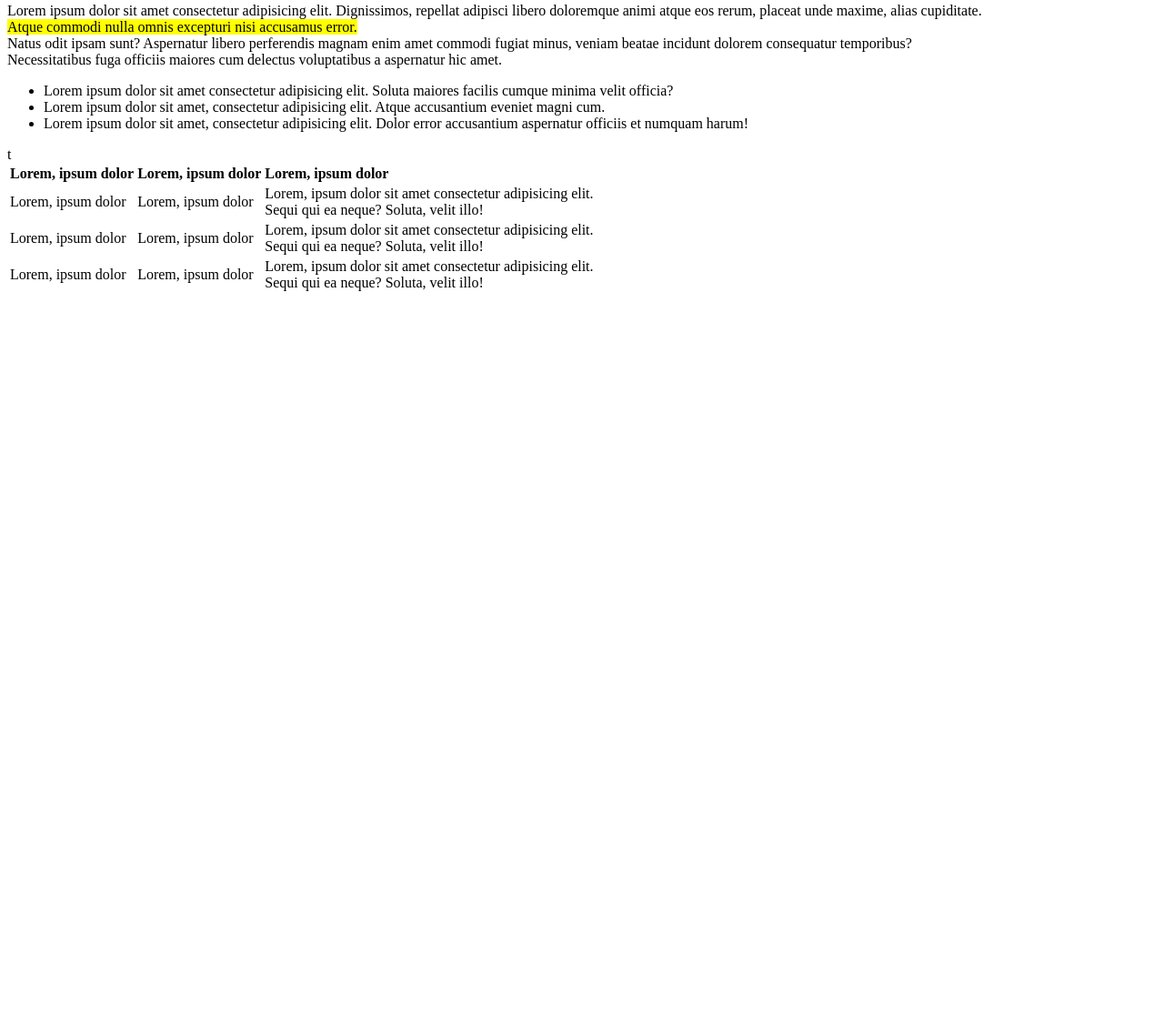
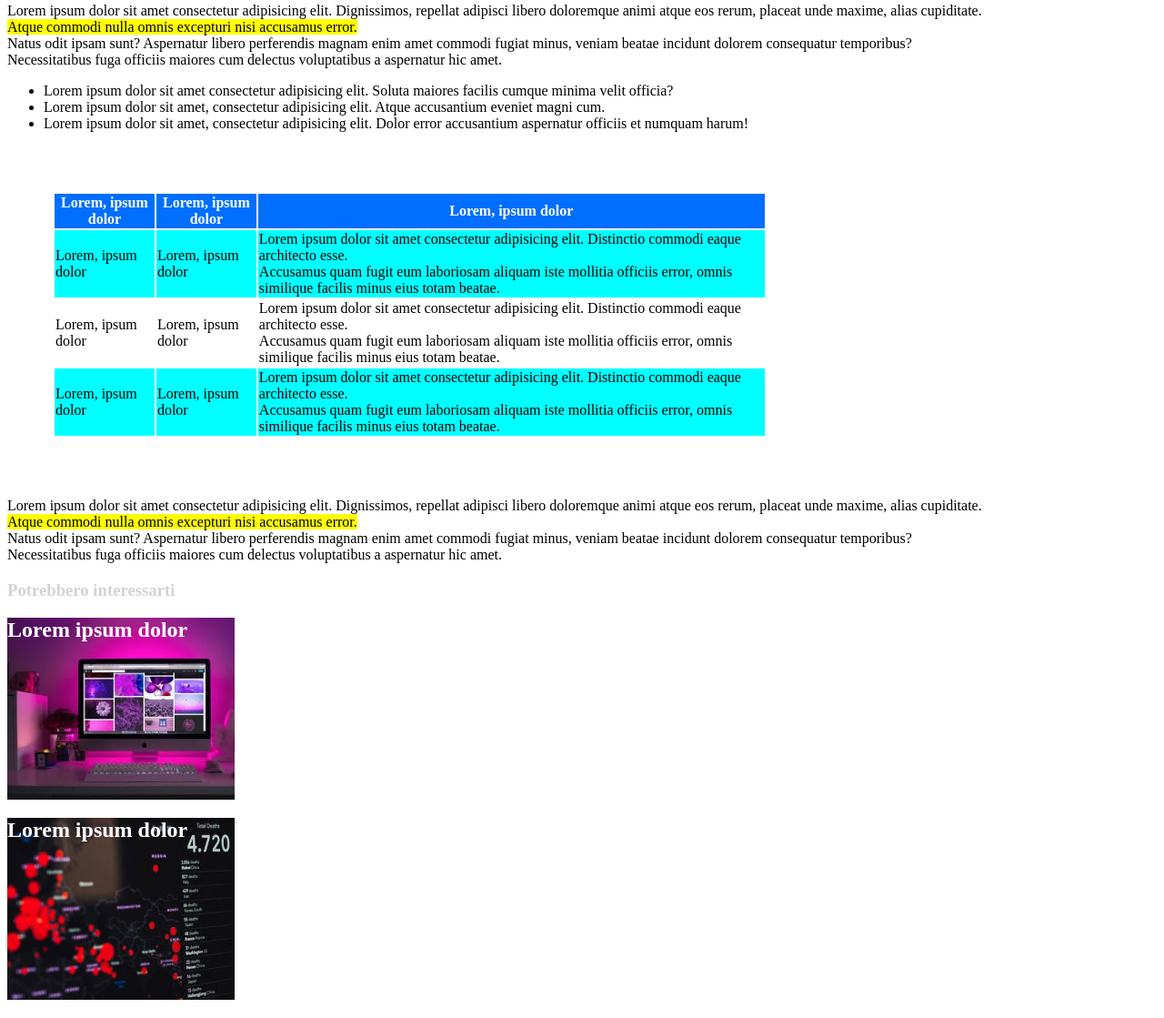
Before and after one commit to Catiflam/html-css-booleaner, a plain HTML site: page index.html in a window 1280 px wide. Shown: the part 719-1838 px from the top of the page at 91% size. Before the commit the page ends 1050 px from the top, so only its background shows below. Drawn offline with Linux system fonts and the light colour scheme.

Commit message:
add footer

```diff
--- a/css/style.css
+++ b/css/style.css
@@ -5,13 +5,8 @@
     background-image: url('../img/pattern.png');
     background-repeat: repeat;
 
+}
 
-}
-body{
-    box-sizing: border-box;
-    text-align: left;
-
-}
 
 .logo{
     font-size:  18px;
@@ -39,3 +34,33 @@ body{
 .background-lorem{
     background-color: yellow;
 }
+table{
+    width: 70%;
+    height: 50%;
+    padding: 50px;
+    box-sizing: border-box;
+}
+.table-row{
+    background-color:rgb(0, 110, 255);
+    color: white;
+
+}
+.table-line{
+    background-color: aqua;
+}
+
+.foot{
+    background-image: url('../img/monitor.jpg');
+    width: 250px;
+    height: 200px;
+    color: white;
+}
+.feet{
+    background-image: url('../img/graph.jpg');
+    width: 250px;
+    height: 200px;
+    color: white;
+}
+h3{
+    color: lightgray;
+}
--- a/index.html
+++ b/index.html
@@ -39,36 +39,44 @@
                 </ul>
 
                 <table>
-                    <thead>
+                    <thead class="table-row">
                         <th>Lorem, ipsum dolor</th>
                         <th>Lorem, ipsum dolor </th>
                         <th>Lorem, ipsum dolor</th>
                     </thead>
                     <tbody>
-                        <tr>
+                        <tr class="table-line">
                             <td>Lorem, ipsum dolor</td>
                             <td>Lorem, ipsum dolor</td>
-                            <td>Lorem, ipsum dolor sit amet consectetur adipisicing elit. <br>
-                                 Sequi qui ea neque? Soluta, velit illo!</td>
+                            <td>Lorem ipsum dolor sit amet consectetur adipisicing elit. Distinctio commodi eaque architecto esse. <br>
+                                 Accusamus quam fugit eum laboriosam aliquam iste mollitia officiis error, omnis similique facilis minus eius totam beatae.</td>
                         </tr>
                         <tr>
                             <td>Lorem, ipsum dolor</td>
                             <td>Lorem, ipsum dolor</td>
-                            <td>Lorem, ipsum dolor sit amet consectetur adipisicing elit. <br>
-                                 Sequi qui ea neque? Soluta, velit illo!</td>
+                            <td>Lorem ipsum dolor sit amet consectetur adipisicing elit. Distinctio commodi eaque architecto esse. <br>
+                                Accusamus quam fugit eum laboriosam aliquam iste mollitia officiis error, omnis similique facilis minus eius totam beatae.</td>
                         </tr>
-                        <tr>
+                        <tr class="table-line">
                             <td>Lorem, ipsum dolor</td>
                             <td>Lorem, ipsum dolor</td>
-                            <td>Lorem, ipsum dolor sit amet consectetur adipisicing elit. <br>
-                                 Sequi qui ea neque? Soluta, velit illo!</td>
+                            <td>Lorem ipsum dolor sit amet consectetur adipisicing elit. Distinctio commodi eaque architecto esse. <br>
+                                Accusamus quam fugit eum laboriosam aliquam iste mollitia officiis error, omnis similique facilis minus eius totam beatae.</td>
                         </tr>
                     </tbody>
-                    t
                 </table>
+                <p>Lorem ipsum dolor sit amet consectetur adipisicing elit. Dignissimos, repellat adipisci libero doloremque animi atque eos rerum, placeat unde maxime, alias cupiditate. <br>
+                    <span class="background-lorem">Atque commodi nulla omnis excepturi nisi accusamus error.</span> <br>
+                    Natus odit ipsam sunt? Aspernatur libero perferendis magnam enim amet commodi fugiat minus, veniam beatae incidunt dolorem consequatur temporibus? <br>
+                     Necessitatibus fuga officiis maiores cum delectus voluptatibus a aspernatur hic amet.
+                   </p>
         </section>
-
     </main>
+    <footer>
+        <h3>Potrebbero interessarti</h3>
+        <h2 class="foot">Lorem ipsum dolor</h2>
+        <h2 class="feet">Lorem ipsum dolor</h2>
+    </footer>
 
 </body>
 </html>
```
